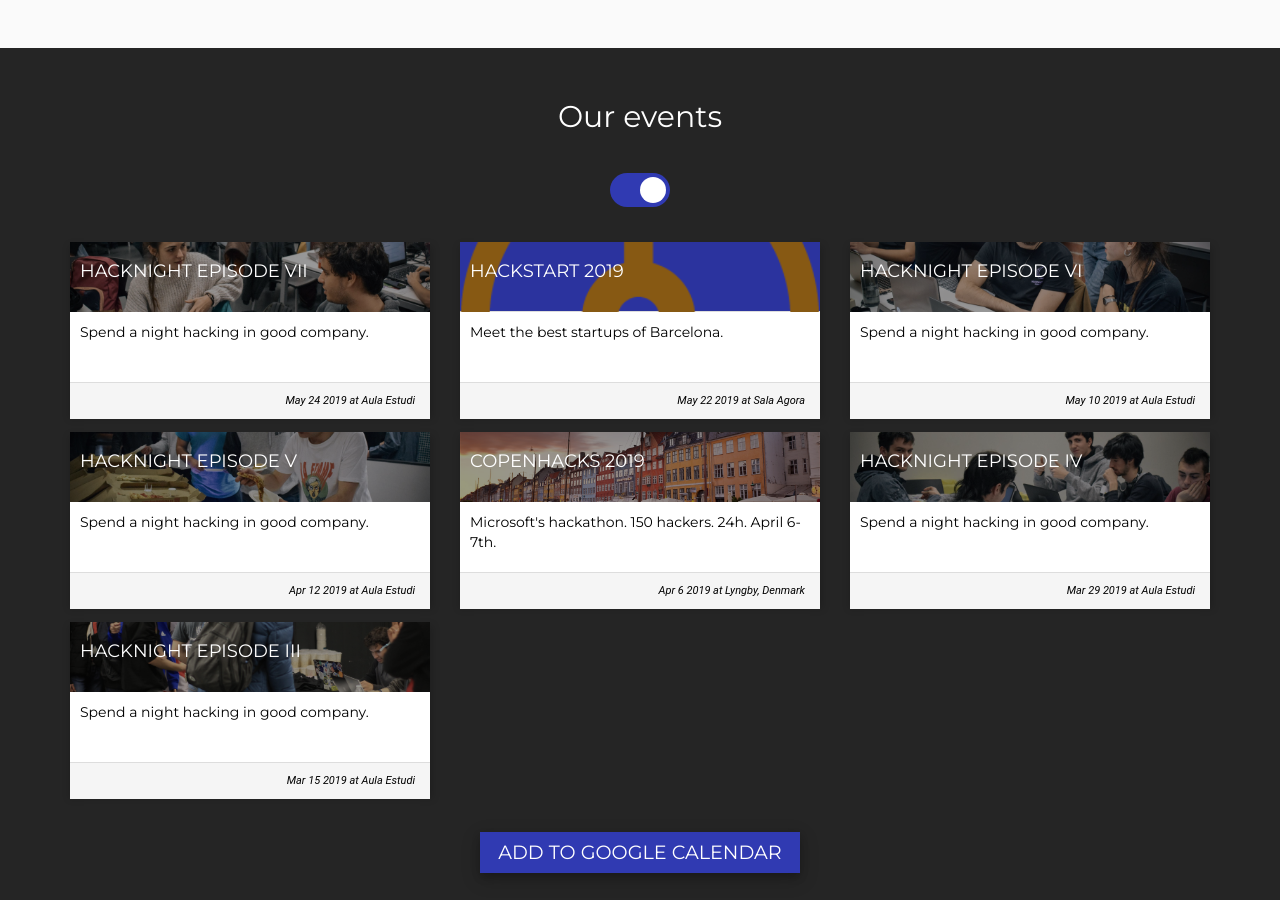
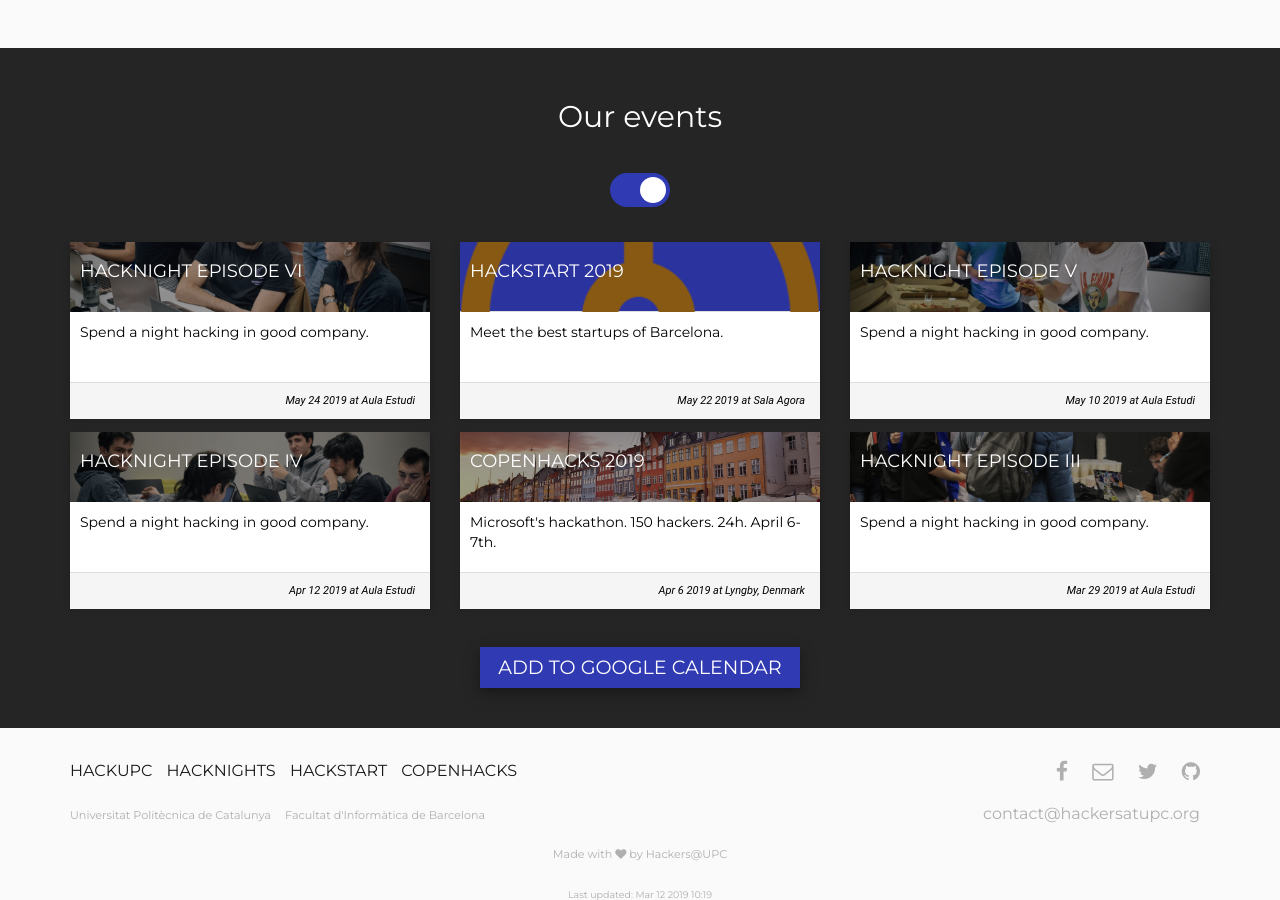
Before and after one commit to casassg/events-landing, a Jekyll site: the page built from index.md, in a window 1280 px wide and 900 px high, scrolled down 735 px. Built offline with Jekyll 4.4.1, drawn with Linux system fonts in a browser that asks for light colours; nearby versions of some CDN libraries.

Commit message:
Upadated events.yml

```diff
--- a/_data/events.yml
+++ b/_data/events.yml
@@ -113,26 +113,18 @@
 - name: HackNight Episode III
   line: Spend a night hacking in good company.
   image-url: assets/img/hacknight-iii.jpg
-  date: 2019-03-15 8:00 PM
-  end-date: 2019-03-16 7:00 AM
+  date: 2019-03-29 8:00 PM
+  end-date: 2019-03-30 7:00 AM
   location: Aula Estudi
   url: https://www.fib.upc.edu/ca/agenda/hacknights-3a-sessio
 
 - name: HackNight Episode IV
   line: Spend a night hacking in good company.
   image-url: assets/img/hacknight-iv.jpg
-  date: 2019-03-29 8:00 PM
-  end-date: 2019-03-30 7:00 AM
-  location: Aula Estudi
-  url: https://www.fib.upc.edu/ca/agenda/hacknights-4a-sessio
-
-- name: HackNight Episode V
-  line: Spend a night hacking in good company.
-  image-url: assets/img/hacknight-v.jpg
   date: 2019-04-12 8:00 PM
   end-date: 2019-04-13 7:00 AM
   location: Aula Estudi
-  url: https://www.fib.upc.edu/ca/agenda/hacknights-5a-sessio
+  url: https://www.fib.upc.edu/ca/agenda/hacknights-4a-sessio
 
 - name: CopenHacks 2019
   line: Microsoft's hackathon. 150 hackers. 24h. April 6-7th.
@@ -142,13 +134,13 @@
   location: Lyngby, Denmark
   url: https://copenhacks.com/
 
-- name: HackNight Episode VI
+- name: HackNight Episode V
   line: Spend a night hacking in good company.
-  image-url: assets/img/hacknight-vi.jpg
+  image-url: assets/img/hacknight-v.jpg
   date: 2019-05-10 8:00 PM
   end-date: 2019-05-11 7:00 AM
   location: Aula Estudi
-  url: https://www.fib.upc.edu/ca/agenda/hacknights-6a-sessio
+  url: https://www.fib.upc.edu/ca/agenda/hacknights-5a-sessio
 
 - name: HackStart 2019
   line: Meet the best startups of Barcelona.
@@ -156,12 +148,12 @@
   date: 2019-05-22 12:00 AM
   end-date: 2019-05-22 3:00 PM
   location: Sala Agora
-  url: https://hackersatupc.org/
+  url: https://hackstart.dev/
 
-- name: HackNight Episode VII
+- name: HackNight Episode VI
   line: Spend a night hacking in good company.
-  image-url: assets/img/hacknight-vii.jpg
+  image-url: assets/img/hacknight-vi.jpg
   date: 2019-05-24 8:00 PM
   end-date: 2019-05-25 7:00 AM
   location: Aula Estudi
-  url: https://www.fib.upc.edu/ca/agenda/hacknights-7a-sessio
+  url: https://www.fib.upc.edu/ca/agenda/hacknights-6a-sessio
```
